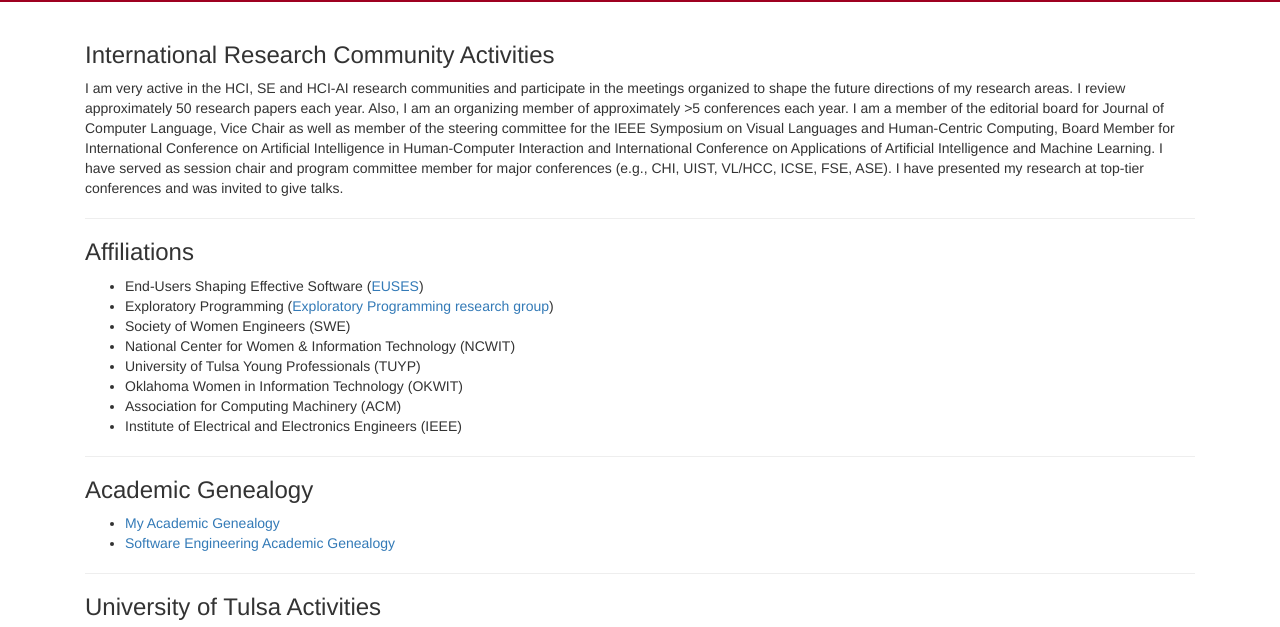
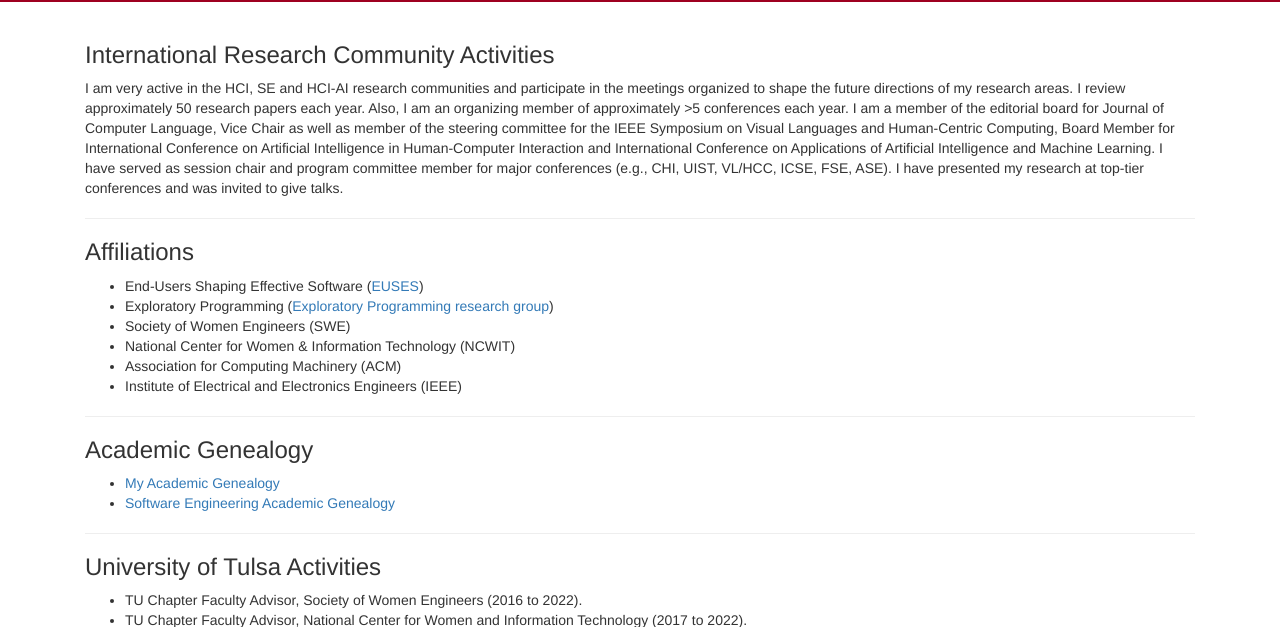
Before and after one commit to SandeepKuttal/kuttal, a plain HTML site: page service.html in a window 1280 px wide. Shown: the part 126-753 px from the top of the page. Drawn offline with nearby package versions, Linux system fonts and the light colour scheme.

Commit message:
Update service.html

```diff
--- a/service.html
+++ b/service.html
@@ -49,8 +49,6 @@
                 <li> Exploratory Programming (<a target="_blank" href="http://www.exploratoryprogramming.org/">Exploratory Programming research group</a>)
                 <li>Society of Women Engineers (SWE)
                 <li>National Center for Women & Information Technology (NCWIT)
-                <li>University of Tulsa Young Professionals (TUYP)
-                <li>Oklahoma Women in Information Technology (OKWIT)
                 <li> Association for Computing Machinery (ACM)
                 <li> Institute of Electrical and Electronics Engineers (IEEE)
  			</ul>
```
